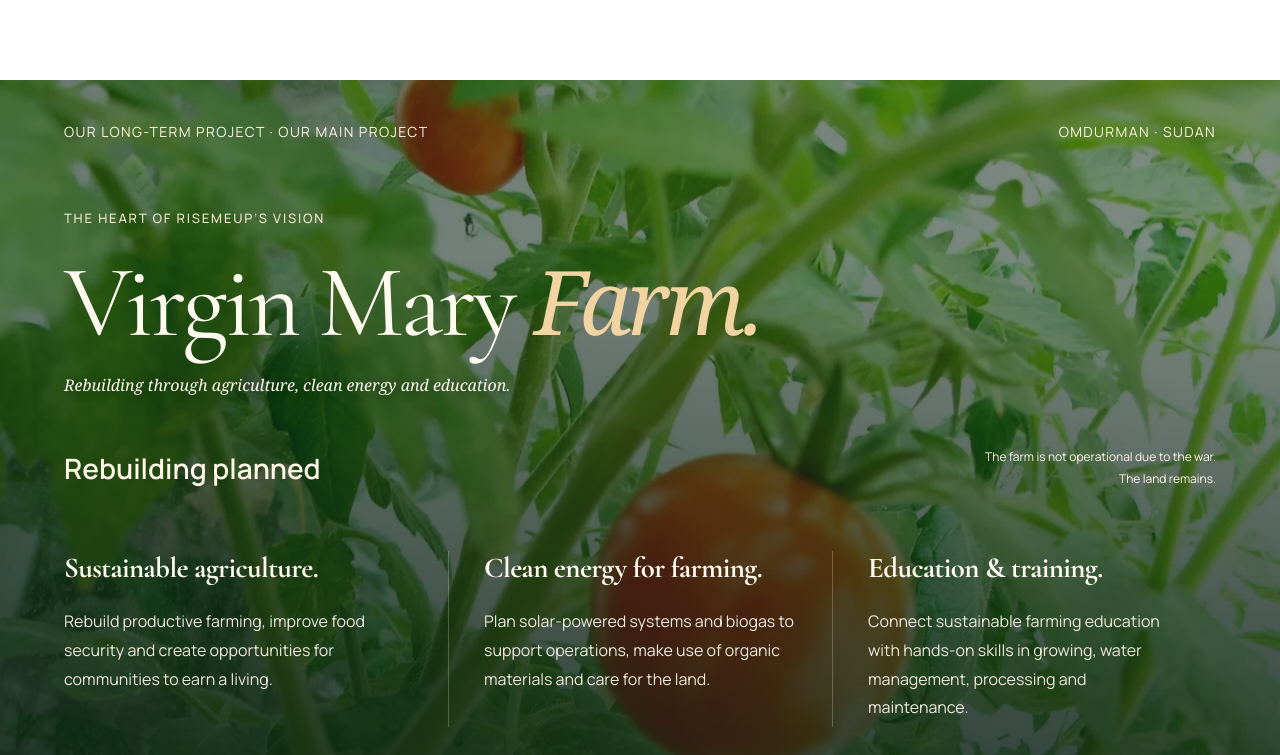
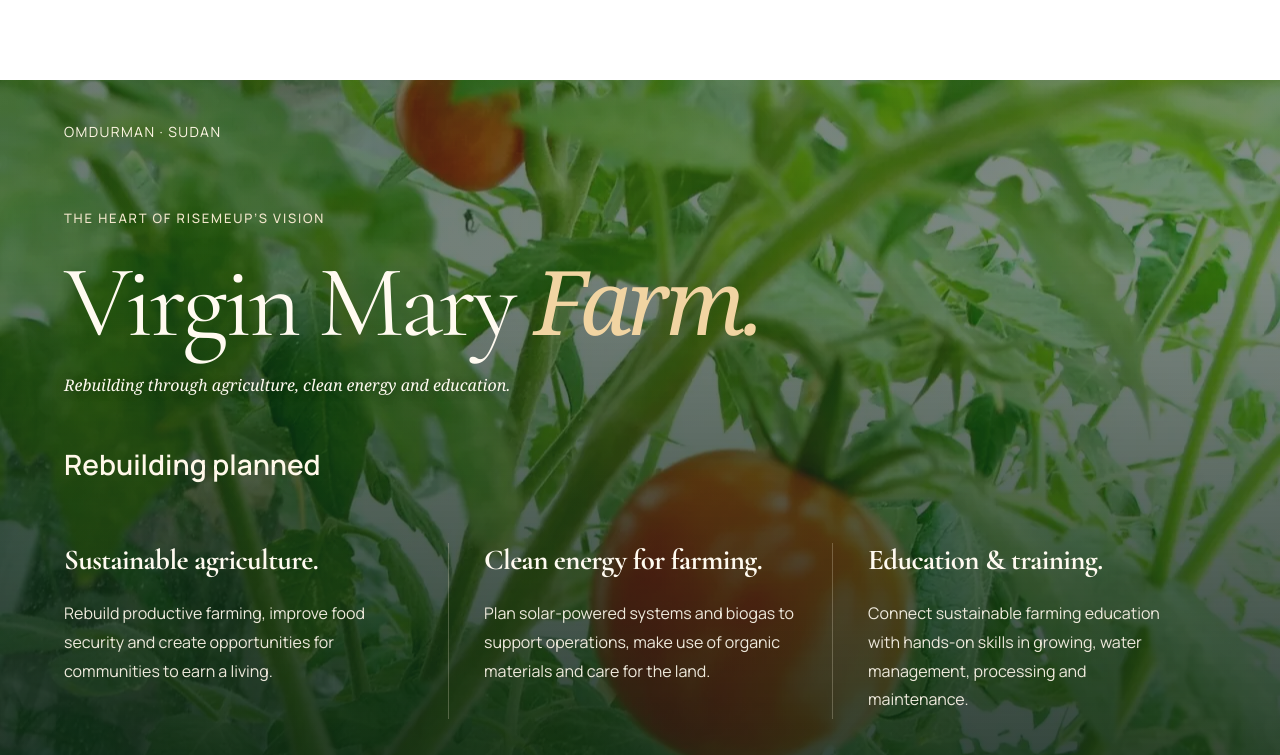
Before and after one commit to Hero988/RiseMeUp, a React (Vite) app: page / in a window 1280 px wide. Shown: the part 4640-5395 px from the top of the page. Built offline with nearby package versions, Linux system fonts and the light colour scheme; a web font is replaced by a local one.

Commit message:
Simplify approved farm hero by removing repeated project and status text

```diff
--- a/src/App.tsx
+++ b/src/App.tsx
@@ -270,14 +270,14 @@ export default function App() {
           <span className="anchor" id="projects" />
           <div className="rm-estate-band">
             <div className="container">
-              <div className="rm-estate-top"><span>Our long-term project · Our main project</span><span>Omdurman · Sudan</span></div>
+              <div className="rm-estate-top"><span>Omdurman · Sudan</span></div>
               <div className="rm-estate-title">
                 <p className="rm-estate-kicker">The heart of Risemeup’s vision</p>
                 <h2>Virgin Mary <em>Farm.</em></h2>
                 <p className="rm-estate-subtitle">Rebuilding through agriculture, clean energy and education.</p>
                 <div className="rm-estate-flourish" aria-hidden="true"><span /><svg viewBox="0 0 40 48" fill="none" stroke="currentColor" strokeWidth="1"><path d="M20 46V18M20 33C6 33 3 24 4 15c12 0 16 8 16 18Zm0-10C34 22 36 12 34 4c-10 1-14 7-14 19Z" /><path d="m20 33-10-12m10 1 10-12" /></svg><span /></div>
               </div>
-              <div className="rm-estate-status"><strong>Rebuilding planned</strong><p>The farm is not operational due to the war.<br />The land remains.</p></div>
+              <div className="rm-estate-status"><strong>Rebuilding planned</strong></div>
               <div className="rm-estate-pillars">
                 <article><h3>Sustainable agriculture.</h3><p>Rebuild productive farming, improve food security and create opportunities for communities to earn a living.</p></article>
                 <article><h3>Clean energy for farming.</h3><p>Plan solar-powered systems and biogas to support operations, make use of organic materials and care for the land.</p></article>
```
